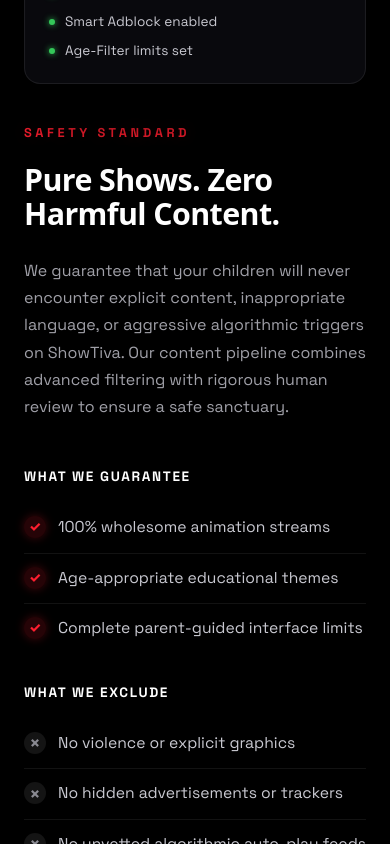
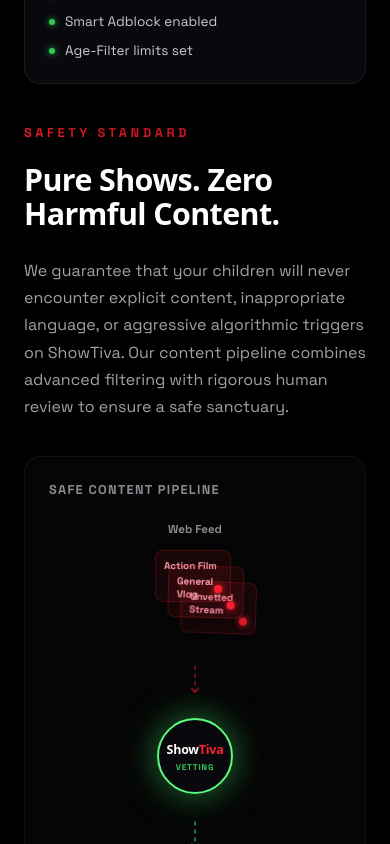
Before and after one commit to VizStats/showtiva-site, a Next.js app: page / in a window 390 px wide. Shown: the part 1156-2000 px from the top of the page. Built offline with nearby package versions, Linux system fonts and the light colour scheme.

Commit message:
feat: implement animated Content Pipeline Infographic Diagram and make it responsive

```diff
--- a/src/app/page.module.css
+++ b/src/app/page.module.css
@@ -722,47 +722,277 @@
 }
 
 /* --- Creator: what we create / never touch (two clean columns) --- */
-.dualList {
-  display: flex;
-  flex-wrap: wrap;
-  gap: clamp(32px, 6vw, 96px);
-  margin-top: 48px;
+/* --- Safe Content Pipeline Infographic Diagram --- */
+
+.pipelineContainer {
+  margin-top: 36px;
+  background: rgba(255, 255, 255, 0.02);
+  border: 1px solid rgba(255, 255, 255, 0.05);
+  border-radius: 16px;
+  padding: 24px;
+  box-sizing: border-box;
+  width: 100%;
 }
 
-.listCol {
-  flex: 1 1 260px;
+.pipelineTitle {
+  font-family: 'Space Grotesk', system-ui, -apple-system, sans-serif;
+  font-size: 0.8rem;
+  text-transform: uppercase;
+  letter-spacing: 0.1em;
+  color: #8a8a92;
+  margin-bottom: 24px;
+  font-weight: 700;
 }
 
-.listLabel {
-  font-family: 'Space Grotesk', system-ui, -apple-system, sans-serif;
-  font-size: 0.85rem;
-  font-weight: 700;
-  letter-spacing: 0.12em;
-  text-transform: uppercase;
-  color: #ffffff;
-  margin: 0 0 18px;
+.pipelineFlow {
+  display: flex;
+  align-items: center;
+  justify-content: space-between;
+  gap: 12px;
+  position: relative;
 }
 
-.checkList {
-  list-style: none;
-  margin: 0;
-  padding: 0;
+.pipelineStage {
+  display: flex;
+  flex-direction: column;
+  align-items: center;
+  gap: 12px;
 }
 
-.checkItem {
+.stageLabel {
   font-family: 'Space Grotesk', system-ui, -apple-system, sans-serif;
-  font-size: clamp(0.98rem, 1.15vw, 1.1rem);
-  line-height: 1.5;
-  color: #c9c9d1;
-  padding: 13px 0;
-  border-top: 1px solid rgba(255, 255, 255, 0.07);
-  display: flex;
-  gap: 12px;
-  align-items: flex-start;
+  font-size: 0.72rem;
+  color: #8a8a92;
+  font-weight: 600;
+  white-space: nowrap;
 }
 
-.checkItem:first-child {
-  border-top: none;
+.mediaStackLeft,
+.mediaStackRight {
+  position: relative;
+  height: 90px;
+  width: 80px;
+}
+
+.miniCard {
+  position: absolute;
+  width: 76px;
+  height: 52px;
+  border-radius: 8px;
+  padding: 8px;
+  box-sizing: border-box;
+  display: flex;
+  flex-direction: column;
+  justify-content: space-between;
+  font-family: 'Space Grotesk', system-ui, -apple-system, sans-serif;
+  font-size: 0.62rem;
+  font-weight: 600;
+  box-shadow: 0 10px 20px rgba(0, 0, 0, 0.4);
+  transition: transform 0.3s ease;
+}
+
+.unfilteredCard {
+  background: rgba(255, 30, 47, 0.08);
+  border: 1px solid rgba(255, 30, 47, 0.2);
+  color: #ff9eaf;
+  animation: swingLeft 4s ease-in-out infinite alternate;
+}
+
+.filteredCard {
+  background: rgba(52, 199, 89, 0.08);
+  border: 1px solid rgba(52, 199, 89, 0.3);
+  color: #9effb6;
+  animation: floatRight 3.5s ease-in-out infinite alternate;
+}
+
+.cardStagger1 {
+  top: 15px;
+  left: 12px;
+  z-index: 2;
+  animation-delay: 0.5s;
+}
+
+.cardStagger2 {
+  top: 30px;
+  left: 24px;
+  z-index: 1;
+  animation-delay: 1s;
+}
+
+.cardGenre {
+  color: #ff9eaf;
+}
+
+.cardGenreSafe {
+  color: #9effb6;
+}
+
+.cardDotRed,
+.cardDotGreen {
+  width: 8px;
+  height: 8px;
+  border-radius: 50%;
+  align-self: flex-end;
+}
+
+.cardDotRed {
+  background-color: #ff1e2f;
+  box-shadow: 0 0 6px #ff1e2f;
+}
+
+.cardDotGreen {
+  color: #34c759;
+  font-size: 0.75rem;
+  line-height: 1;
+  display: flex;
+  align-items: center;
+  justify-content: center;
+}
+
+.flowArrow {
+  display: flex;
+  align-items: center;
+  justify-content: center;
+  flex-shrink: 0;
+}
+
+.flowSvg {
+  display: block;
+}
+
+.flowPathRed {
+  animation: dashRed 1.5s linear infinite;
+}
+
+.flowPathGreen {
+  animation: dashGreen 1.5s linear infinite;
+}
+
+.pipelineGate {
+  display: flex;
+  justify-content: center;
+  align-items: center;
+}
+
+.gateShield {
+  width: 76px;
+  height: 76px;
+  border-radius: 50%;
+  background: rgba(10, 10, 15, 0.9);
+  border: 2px solid #34c759;
+  box-shadow: 0 0 20px rgba(52, 199, 89, 0.3);
+  display: flex;
+  flex-direction: column;
+  justify-content: center;
+  align-items: center;
+  animation: gatePulse 2.5s infinite;
+}
+
+.gateLogo {
+  font-family: 'Outfit', system-ui, sans-serif;
+  font-size: 0.78rem;
+  font-weight: 800;
+  color: #ffffff;
+  letter-spacing: -0.02em;
+}
+
+.gateLogo span {
+  color: #ff1e2f;
+}
+
+.gateStatus {
+  font-family: 'Space Grotesk', system-ui, sans-serif;
+  font-size: 0.52rem;
+  letter-spacing: 0.1em;
+  color: #34c759;
+  font-weight: 700;
+  margin-top: 4px;
+}
+
+.pipelineAudience {
+  display: flex;
+  flex-direction: column;
+  align-items: center;
+  gap: 12px;
+}
+
+.avatarCluster {
+  position: relative;
+  height: 90px;
+  width: 90px;
+}
+
+.avatarCircle {
+  position: absolute;
+  width: 44px;
+  height: 44px;
+  border-radius: 50%;
+  background: rgba(10, 10, 15, 0.85);
+  border: 2px solid #34c759;
+  box-shadow: 0 8px 16px rgba(0, 0, 0, 0.5), 0 0 10px rgba(52, 199, 89, 0.2);
+  display: flex;
+  align-items: center;
+  justify-content: center;
+  font-size: 1.25rem;
+  animation: floatAvatar 4s ease-in-out infinite alternate;
+}
+
+.avatar1 {
+  top: 5px;
+  left: 5px;
+  z-index: 3;
+}
+
+.avatar2 {
+  top: 35px;
+  left: 40px;
+  z-index: 2;
+  animation-delay: 0.7s;
+}
+
+.avatar3 {
+  top: 40px;
+  left: 2px;
+  z-index: 1;
+  animation-delay: 1.4s;
+}
+
+@keyframes swingLeft {
+  0% { transform: rotate(-3deg) translate(-2px, 0); }
+  100% { transform: rotate(3deg) translate(2px, 4px); }
+}
+
+@keyframes floatRight {
+  0% { transform: translateY(0px) rotate(-1deg); }
+  100% { transform: translateY(-6px) rotate(1deg); }
+}
+
+@keyframes dashRed {
+  to {
+    stroke-dashoffset: -20;
+  }
+}
+
+@keyframes dashGreen {
+  to {
+    stroke-dashoffset: -20;
+  }
+}
+
+@keyframes gatePulse {
+  0%, 100% {
+    box-shadow: 0 0 20px rgba(52, 199, 89, 0.3);
+    border-color: #34c759;
+  }
+  50% {
+    box-shadow: 0 0 35px rgba(52, 199, 89, 0.6);
+    border-color: #5efc82;
+  }
+}
+
+@keyframes floatAvatar {
+  0% { transform: translateY(0) scale(1); }
+  100% { transform: translateY(-4px) scale(1.02); }
 }
 
 .markYes,
@@ -1264,8 +1494,14 @@
     gap: 10px;
   }
 
-  .dualList {
-    gap: 30px;
+  .pipelineFlow {
+    flex-direction: column;
+    gap: 32px;
+    align-items: center;
+  }
+
+  .flowArrow {
+    transform: rotate(90deg);
   }
 
   .footer {
--- a/src/app/page.tsx
+++ b/src/app/page.tsx
@@ -235,29 +235,87 @@
               <span className={styles.eyebrow}>{activeCopy.section1Eyebrow}</span>
               <h2 className={styles.sectionTitle}>{activeCopy.section1Title}</h2>
               <p className={styles.sectionBody}>{activeCopy.section1Body}</p>
+              {/* Live Content Pipeline Infographic Diagram */}
+              <div className={styles.pipelineContainer}>
+                <div className={styles.pipelineTitle}>Safe Content Pipeline</div>
+                <div className={styles.pipelineFlow}>
 
-              <div className={styles.dualList}>
-                <div className={styles.listCol}>
-                  <h4 className={styles.listLabel}>{activeCopy.list1Label}</h4>
-                  <ul className={styles.checkList}>
-                    {activeCopy.list1Items.map((item, idx) => (
-                      <li key={idx} className={styles.checkItem}>
-                        <span className={styles.markYes}>✓</span>
-                        <span>{item}</span>
-                      </li>
-                    ))}
-                  </ul>
-                </div>
-                <div className={styles.listCol}>
-                  <h4 className={styles.listLabel}>{activeCopy.list2Label}</h4>
-                  <ul className={styles.checkList}>
-                    {activeCopy.list2Items.map((item, idx) => (
-                      <li key={idx} className={styles.checkItem}>
-                        <span className={styles.markNo}>✗</span>
-                        <span>{item}</span>
-                      </li>
-                    ))}
-                  </ul>
+                  {/* Stage 1: Unfiltered Media Stack */}
+                  <div className={styles.pipelineStage}>
+                    <div className={styles.stageLabel}>Web Feed</div>
+                    <div className={styles.mediaStackLeft}>
+                      <div className={`${styles.miniCard} ${styles.unfilteredCard}`}>
+                        <span className={styles.cardGenre}>Action Film</span>
+                        <span className={styles.cardDotRed}></span>
+                      </div>
+                      <div className={`${styles.miniCard} ${styles.unfilteredCard} ${styles.cardStagger1}`}>
+                        <span className={styles.cardGenre}>General Vlog</span>
+                        <span className={styles.cardDotRed}></span>
+                      </div>
+                      <div className={`${styles.miniCard} ${styles.unfilteredCard} ${styles.cardStagger2}`}>
+                        <span className={styles.cardGenre}>Unvetted Stream</span>
+                        <span className={styles.cardDotRed}></span>
+                      </div>
+                    </div>
+                  </div>
+
+                  {/* Flow Arrow Left */}
+                  <div className={styles.flowArrow}>
+                    <svg width="32" height="16" viewBox="0 0 32 16" className={styles.flowSvg}>
+                      <path d="M0 8 h30" stroke="rgba(255, 30, 47, 0.4)" strokeWidth="2" strokeDasharray="4,4" className={styles.flowPathRed} />
+                      <path d="M26 4 l4 4 -4 4" stroke="rgba(255, 30, 47, 0.4)" strokeWidth="2" fill="none" />
+                    </svg>
+                  </div>
+
+                  {/* Stage 2: ShowTiva Gatekeeper */}
+                  <div className={styles.pipelineGate}>
+                    <div className={styles.gateShield}>
+                      <span className={styles.gateLogo}>Show<span>Tiva</span></span>
+                      <div className={styles.gateStatus}>VETTING</div>
+                    </div>
+                  </div>
+
+                  {/* Flow Arrow Right */}
+                  <div className={styles.flowArrow}>
+                    <svg width="32" height="16" viewBox="0 0 32 16" className={styles.flowSvg}>
+                      <path d="M0 8 h30" stroke="rgba(52, 199, 89, 0.6)" strokeWidth="2" strokeDasharray="4,4" className={styles.flowPathGreen} />
+                      <path d="M26 4 l4 4 -4 4" stroke="rgba(52, 199, 89, 0.6)" strokeWidth="2" fill="none" />
+                    </svg>
+                  </div>
+
+                  {/* Stage 3: Filtered Wholesome Media */}
+                  <div className={styles.pipelineStage}>
+                    <div className={styles.stageLabel}>Wholesome Shows</div>
+                    <div className={styles.mediaStackRight}>
+                      <div className={`${styles.miniCard} ${styles.filteredCard}`}>
+                        <span className={styles.cardGenreSafe}>Educational</span>
+                        <span className={styles.cardDotGreen}>✓</span>
+                      </div>
+                      <div className={`${styles.miniCard} ${styles.filteredCard} ${styles.cardStagger1}`}>
+                        <span className={styles.cardGenreSafe}>Vetted Tales</span>
+                        <span className={styles.cardDotGreen}>✓</span>
+                      </div>
+                    </div>
+                  </div>
+
+                  {/* Flow Arrow End */}
+                  <div className={styles.flowArrow}>
+                    <svg width="24" height="16" viewBox="0 0 24 16" className={styles.flowSvg}>
+                      <path d="M0 8 h22" stroke="rgba(52, 199, 89, 0.6)" strokeWidth="2" strokeDasharray="3,3" className={styles.flowPathGreen} />
+                      <path d="M18 4 l4 4 -4 4" stroke="rgba(52, 199, 89, 0.6)" strokeWidth="2" fill="none" />
+                    </svg>
+                  </div>
+
+                  {/* Stage 4: Audience (Family Circles) */}
+                  <div className={styles.pipelineAudience}>
+                    <div className={styles.stageLabel}>Audience</div>
+                    <div className={styles.avatarCluster}>
+                      <div className={`${styles.avatarCircle} ${styles.avatar1}`} title="Parents">👪</div>
+                      <div className={`${styles.avatarCircle} ${styles.avatar2}`} title="Kids">👦</div>
+                      <div className={`${styles.avatarCircle} ${styles.avatar3}`} title="Safe Home">👧</div>
+                    </div>
+                  </div>
+
                 </div>
               </div>
             </div>
```
Also changed, not shown: src/ui/flip-words.tsx (+10 -6 lines).
